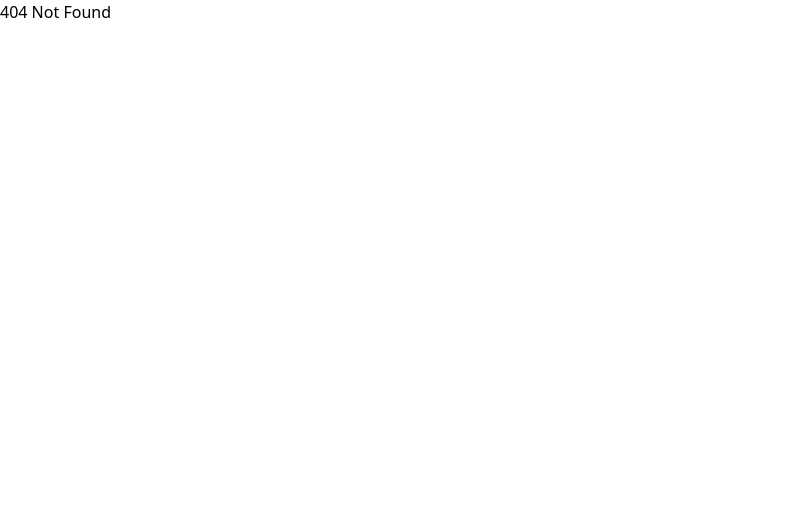
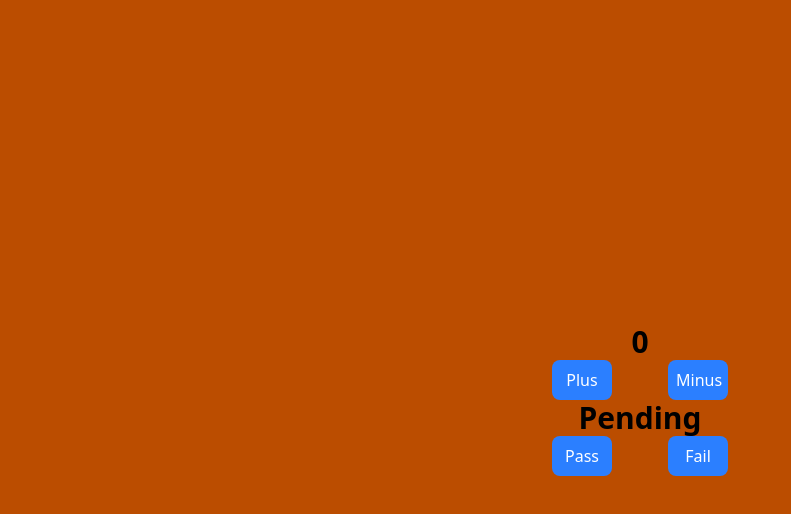
Before and after one commit to asanthi03/crystal-beauty-clear-frontend, a React (Vite) app: page /testing in a window 1280 px wide. Before the commit this address had no page. Shown: the top 514 px of the page, without its empty margins (0-791 px from the left). Built offline with nearby package versions, Linux system fonts and the light colour scheme.

Commit message:
adding useState and navigate hook🔧

```diff
--- a/package.json
+++ b/package.json
@@ -11,8 +11,10 @@
   },
   "dependencies": {
     "@tailwindcss/vite": "^4.1.3",
+    "axios": "^1.8.4",
     "react": "^19.0.0",
     "react-dom": "^19.0.0",
+    "react-hot-toast": "^2.5.2",
     "react-icons": "^5.5.0",
     "react-router-dom": "^7.5.0",
     "tailwindcss": "^4.1.3"
--- a/src/App.jsx
+++ b/src/App.jsx
@@ -2,15 +2,19 @@ import { BrowserRouter, Route, Routes } from 'react-router-dom';
 import './App.css'
 import AdminPage from './pages/adminPage';
 import LoginPage from "./pages/loginPage";
+import Testing from './pages/testing';
+import { Toaster } from 'react-hot-toast';
 
 
 function App() {
   return (
     <BrowserRouter>
+    <Toaster position = "top-right"/>
     <Routes path="/*">
       <Route path="/admin/*" element={<AdminPage/>}/>
       <Route path="/login" element={<LoginPage/>}/>
       <Route path="/" element={<AdminPage/>}/>
+      <Route path="/testing" element={<Testing/>}/>
       <Route path="/*" element={<h1>404 Not Found</h1>}/>
 
 
--- a/src/pages/adminPage.jsx
+++ b/src/pages/adminPage.jsx
@@ -5,16 +5,16 @@ export default function AdminPage() {
   return (
     <div className="w-full h-screen bg-gray-300 flex">
       <div className="w-[300px] h-full bg-black">
-        <Link to="./admin" className="flex justify-center items-center w-[80%] h-[40px] bg-blue-500 text-white rounded-xl text-center p-2 m-2 hover:bg-orange-500">
+        <Link to="/admin" className="flex justify-center items-center w-[80%] h-[40px] bg-blue-500 text-white rounded-xl text-center p-2 m-2 hover:bg-orange-500">
           Dashboard
         </Link>
-        <Link to="./admin/users" className="flex justify-center items-center w-[80%] h-[40px] bg-blue-500 text-white rounded-xl text-center p-2 m-2 hover:bg-orange-500">
+        <Link to="/admin/users" className="flex justify-center items-center w-[80%] h-[40px] bg-blue-500 text-white rounded-xl text-center p-2 m-2 hover:bg-orange-500">
           <FaUsers className="m-2"/>Users
         </Link>
-        <Link to="./admin/products" className="flex justify-center items-center w-[80%] h-[40px] bg-blue-500 text-white rounded-xl text-center p-2 m-2 hover:bg-orange-500">
+        <Link to="/admin/products" className="flex justify-center items-center w-[80%] h-[40px] bg-blue-500 text-white rounded-xl text-center p-2 m-2 hover:bg-orange-500">
           <FaStore className="m-2"/>Products
         </Link>
-        <Link to="./admin/orders" className="flex justify-center items-center w-[80%] h-[40px] bg-blue-500 text-white rounded-xl text-center p-2 m-2 hover:bg-orange-500">
+        <Link to="/admin/orders" className="flex justify-center items-center w-[80%] h-[40px] bg-blue-500 text-white rounded-xl text-center p-2 m-2 hover:bg-orange-500">
           <FaFileInvoice className="m-2"/>Orders
         </Link>
       </div>
--- a/src/pages/loginPage.jsx
+++ b/src/pages/loginPage.jsx
@@ -1,4 +1,45 @@
+import { useState } from "react"
+import axios from "axios";
+import toast from "react-hot-toast";
+import { useNavigate } from "react-router-dom";
+
 export default function LoginPage(){
+    const [email , setEmail] = useState("");
+    const [password , setPassword] = useState("");
+    const navigate = useNavigate();
+
+    function handleLogin(){
+        console.log("Email: " , email);
+        console.log("Password: " , password);
+
+
+        axios.post(import.meta.env.VITE_BACKEND_URL + "/api/user/login",{
+            email: email,
+            password: password
+        }).then(
+            (response)=>{
+                console.log("Login Successful", response.data);
+                toast.success("Login Successful")
+                localStorage.setItem("token" , response.data.token)
+
+                const user = response.user.date;
+                if(user.role == "admin"){
+                    navigate("/admin")
+                }else{
+                    navigate("/")
+                }
+            }
+        ).catch(
+            (error)=>{
+                console.log("Login Failed", error.response.data);
+                toast.error(error.response.data.message || "Login Unsuccessful")
+            }
+        )
+
+        console.log("Login button clicked");
+    }
+
+
     return(
         <div className="w-full h-screen bg-red-900 bg-[url(/login-bg.jpg)] bg-center bg-cover flex">
         <div className=" w-[50%] h-full border border-amber-900">
@@ -6,9 +47,15 @@ export default function LoginPage(){
         </div>
         <div className= "w-[50%] h-full border border-amber-500 flex justify-center items-center">
             <div className="w-[450px] h-[550px] backdrop-blur-xl shadow-xl rounded-xl flex flex-col justify-center items-center">
-                <input type="email" placeholder="email" className="w-[350px] h-[40px] border border-white rounded-xl text-center m-3" />
-                <input type="password" placeholder="password" className="w-[350px] h-[40px] border border-white rounded-xl text-center m-3" />
-                <button className="w-[350px] h-[40px] bg-green-800 text-white m-3 rounded-xl cursor-pointer">Login Here</button>
+                <input
+                onChange={(e)=>{
+                    setEmail(e.target.value);
+                }
+                } type="email" placeholder="email" className="w-[350px] h-[40px] border border-white rounded-xl text-center m-3" />
+                <input onChange={(e)=>{
+                    setPassword(e.target.value)
+                }} type="password" placeholder="password" className="w-[350px] h-[40px] border border-white rounded-xl text-center m-3" />
+                <button onClick={handleLogin} className="w-[350px] h-[40px] bg-green-800 text-white m-3 rounded-xl cursor-pointer">Login Here</button>
 
             </div>
         </div>
--- /dev/null
+++ b/src/pages/testing.jsx
@@ -0,0 +1,38 @@
+import { useState } from "react";
+
+
+export default function Testing(){
+    const [number , setNumber] = useState(0)
+    const [status , setStatus] = useState("Pending")
+
+    function increment(){
+        let newValue = number + 1;
+        setNumber(newValue)
+    }
+
+    function decrement(){
+        let newValue = number - 1;
+        setNumber(newValue)
+    }
+
+    return(
+        <div className="w-full h-screen bg-amber-700 flex flex-col justify-center items-center">
+            <span className="text-3xl font-bold">{number}</span>
+            <div className="w-full flex justify-center items-center">
+                <button onClick={increment} className="bg-blue-500 text-white p-2 rounded-lg w-[60px] cursor-pointer mr-7">Plus</button>
+                <button onClick={decrement} className="bg-blue-500 text-white p-2 rounded-lg w-[60px] cursor-pointer ml-7">Minus</button>
+            </div>
+
+
+            <span className="text-3xl font-bold">{status}</span>
+            <div className="w-full flex justify-center items-center">
+                <button onClick={()=>{
+                    setStatus("Passed")
+                }} className="bg-blue-500 text-white p-2 rounded-lg w-[60px] cursor-pointer mr-7">Pass</button>
+                <button onClick={()=>{
+                    setStatus("Failed")
+                }} className="bg-blue-500 text-white p-2 rounded-lg w-[60px] cursor-pointer ml-7">Fail</button>
+            </div>
+        </div>
+    )
+}
```
Also changed, not shown: 2 other files (tests, documents, lock files or other folders).
